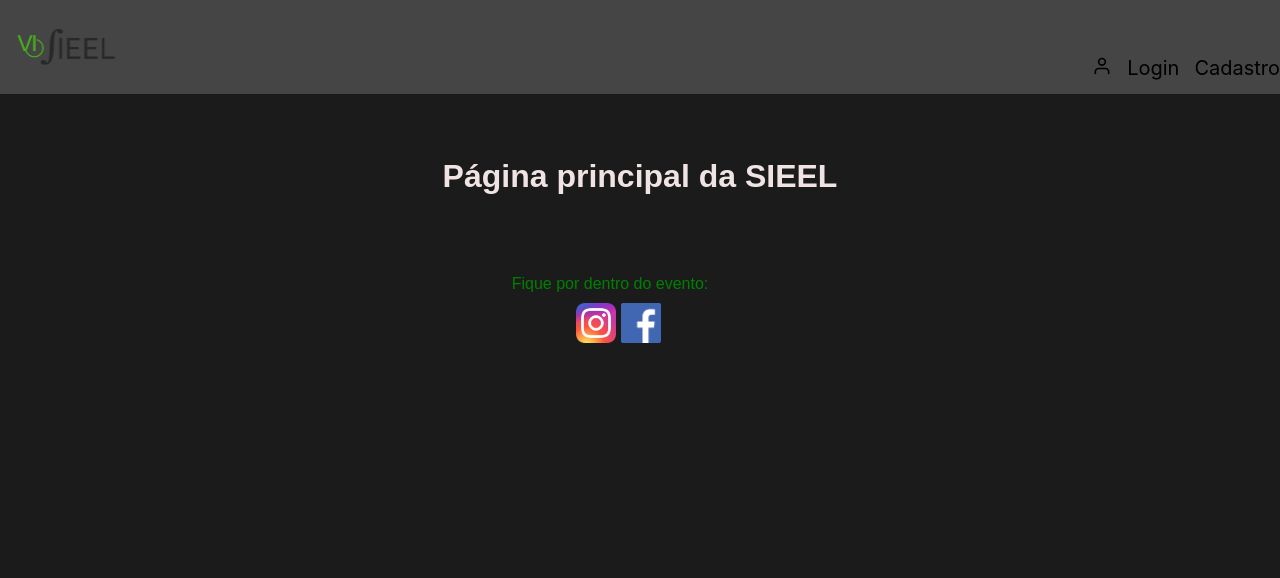
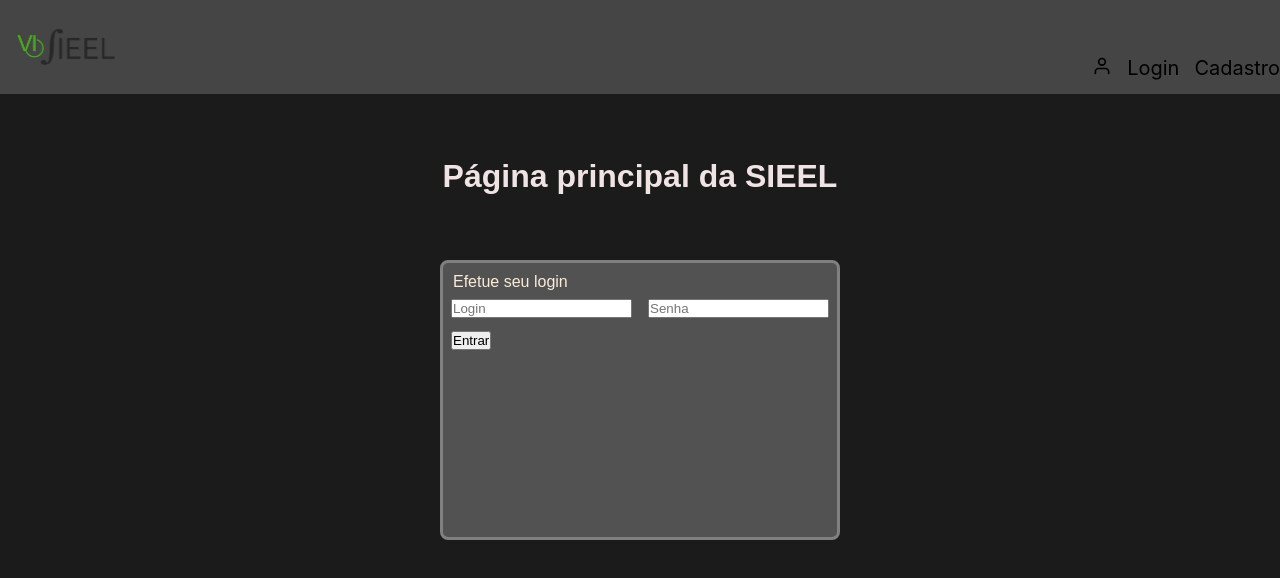
Before and after one commit to danielcarvalho99/sieel, a React (Create React App) app: page / in a window 1280 px wide. Both pictures are taken after a click on the link "Login". Shown: the top 578 px of the page. Built offline with nearby package versions, Linux system fonts and the light colour scheme.

Commit message:
adicionando o pop-up de login

```diff
--- a/src/Components/footer/index.js
+++ b/src/Components/footer/index.js
@@ -11,10 +11,10 @@ export default function Footer(){
 
         Fique por dentro do evento:
 
-            <div className = "icons">
+            <div className="icons">
 
-                <a href = "https://www.instagram.com/sieel.oficial/" target = "_blank"><img class = "insta" src = {instagram} alt = "instagram"/></a>
-                <a href = "https://www.facebook.com/SIEELSaoCarlos/" target = "_blank"><img class = "face" src = {facebook} alt = "facebook"/></a>
+                <a href="https://www.instagram.com/sieel.oficial/" target="_blank"><img className="insta" src = {instagram} alt="instagram"/></a>
+                <a href = "https://www.facebook.com/SIEELSaoCarlos/" target="_blank"><img className="face" src = {facebook} alt="facebook"/></a>
 
             </div>
 
--- a/src/Components/header/index.js
+++ b/src/Components/header/index.js
@@ -3,6 +3,12 @@ import './styles.css';
 import logo from '../../Components/images/logo.png';
 import {FiUser} from 'react-icons/fi';
 import {Link} from 'react-router-dom';
+
+export function Abrir()  {
+
+    document.getElementById("login").style.display= "block";
+
+}
 
 export default function Header(){
 
@@ -12,28 +18,52 @@ export default function Header(){
 
         <title>Sistema Integrado da SIEEL</title>
 
-        <div className = "header">
+        <div className="header">
 
-        <a href= "/" ><img src = {logo} alt = "logo" /> </a>
+        <a href="/" ><img src={logo} alt="logo" /> </a>
 
         <nav>
-            <ul className = "navLinks">
+            <ul className="navLinks">
                 <li>
-                <FiUser size = {20} />
+                <FiUser size={20} />
                 </li>
 
                 <li>
-                    <a href="#">Login</a>
+                    <a onClick={Abrir} href="#">Login</a>
                 </li>
                 <li>
-                    <a href= "/cadastro" >Cadastro </a>
+                    <a href="/cadastro" >Cadastro </a>
                 </li>
             </ul>
         </nav>
 
-        </div>
+
+        <div id = "login">
+
+            <form>
+
+                <div className="loginTexto">
+
+                Efetue seu login
+
+                </div>
+
+                <input placeholder = "Login"/>
+
+                <input placeholder = "Senha"/>
+
+                <br/>
+
+                <button >Entrar</button>
+
+
+            </form>
 
         </div>
 
+                </div>
+
+                </div>
+
     );
 }
--- a/src/Components/header/styles.css
+++ b/src/Components/header/styles.css
@@ -56,3 +56,46 @@ li {
     display: flex;
 
   }
+
+
+
+  #login{
+
+    position: fixed;
+    height: 280px;
+    width: 400px;
+    right: 0;
+    left: 0;
+    top:50%;
+    bottom: 50%;
+    margin: auto;
+    border-radius: 8px;
+    border: solid gray 3px;
+    background-color: rgb(82, 82, 82);
+    display:none;
+
+
+}
+
+.loginTexto{
+
+    color: antiquewhite;
+    font-family: sans-serif;
+    margin-top: 10px;
+    margin-left: 10px;
+
+}
+
+#login input {
+
+    margin: 8px;
+
+}
+
+#login button{
+
+
+    margin-left:8px;
+    margin-top:5px;
+
+}
--- a/src/pages/cadastro/index.js
+++ b/src/pages/cadastro/index.js
@@ -5,9 +5,9 @@ export default function Cadastro(){
 
     return(
 
-        <div class = "body">
+        <div class ="body">
 
-        <span class = "nobreak">
+        <span class ="nobreak">
 
             <h1>Bem vindo ao Sistema de Cadastro integrado da SIEEL</h1>
             <h3>Ingressos, compras, presenças e certificados. Tudo isso em um único lugar</h3>
--- a/src/pages/carrinho/index.js
+++ b/src/pages/carrinho/index.js
@@ -5,7 +5,7 @@ export default function Carrinho(){
 
     return(
 
-        <div className = "body">
+        <div className="body">
             <h1>Carrinho</h1>
         </div>
 
--- a/src/pages/principal/index.js
+++ b/src/pages/principal/index.js
@@ -1,11 +1,6 @@
 import React from 'react';
 import './styles.css';
 
-function abrir()  {
-
-        document.getElementById('popup').style.display = screen ;
-
-}
 
 
 export default function Principal(){
@@ -17,18 +12,6 @@ export default function Principal(){
         <div className="body">
         <h1>Página principal da SIEEL</h1>
 
-        <div className="popup">
-
-            <form>
-
-                <input placeholder = "login"/>
-
-                <input placeholder = "senha"/>
-
-
-            </form>
-
-        </div>
 
         </div>
 
--- a/src/pages/principal/styles.css
+++ b/src/pages/principal/styles.css
@@ -4,19 +4,3 @@ body{
     background-color: rgb(27, 27, 27) ;
 
 }
-
-.popup{
-
-    position: fixed;
-    height: 280px;
-    width: 400px;
-    right: 0;
-    left: 0;
-    margin: auto;
-    border-radius: 8px;
-    border: solid gray 3px;
-    background-color: rgb(82, 82, 82);
-    display:none;
-
-
-}
--- a/src/routes.js
+++ b/src/routes.js
@@ -11,9 +11,9 @@ export default function Routes(){
     return(
         <BrowserRouter>
             <Switch>
-                <Route path = "/" exact component = {Principal}/>
-                <Route path = "/cadastro" exact component = {Cadastro}/>
-                <Route path = "/carrinho" exact component = {Carrinho}/>
+                <Route path="/" exact component={Principal}/>
+                <Route path="/cadastro" exact component={Cadastro}/>
+                <Route path="/carrinho" exact component={Carrinho}/>
             </Switch>
         </BrowserRouter>
     );
```
